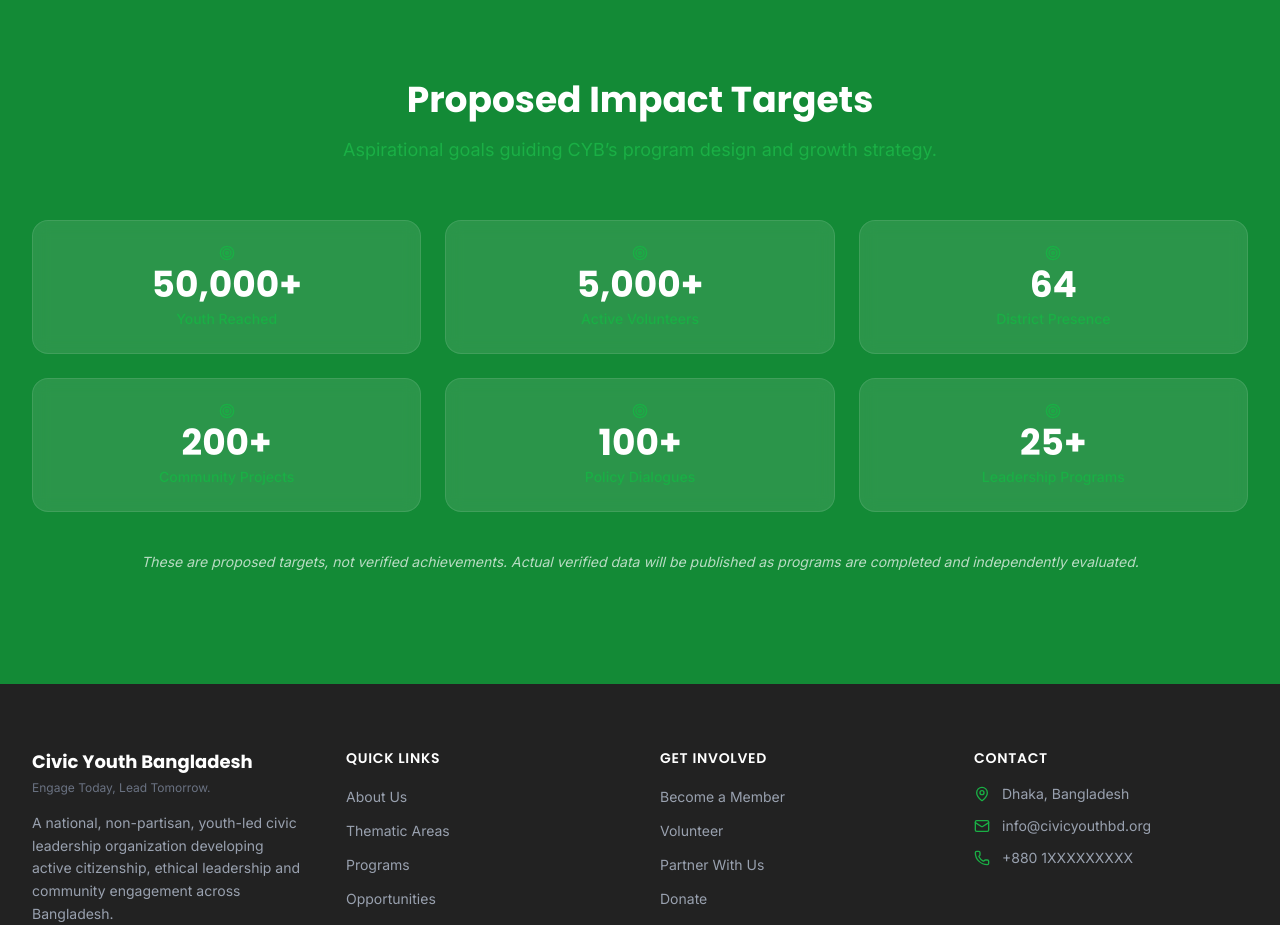
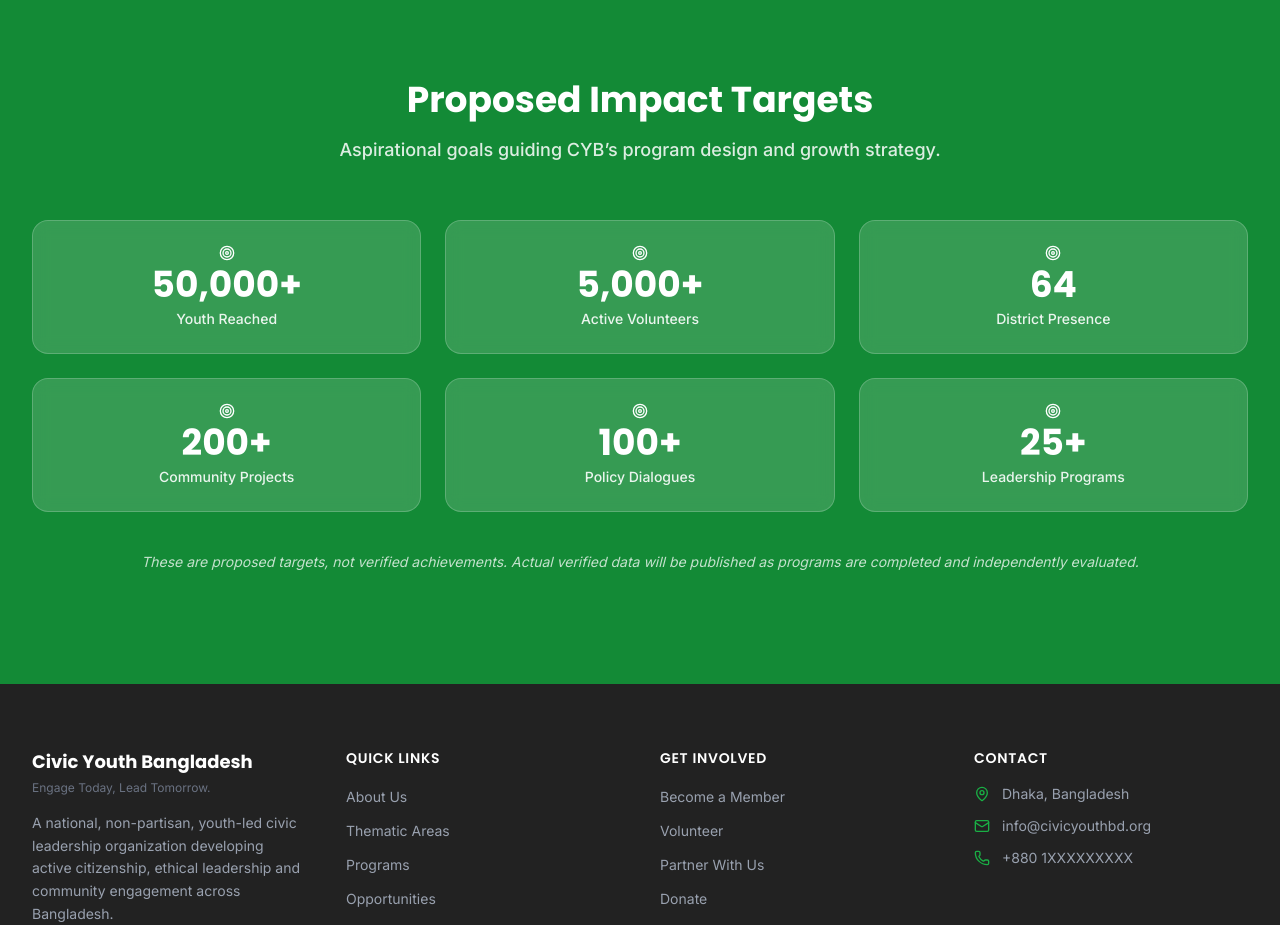
Before and after one commit to lotustanvir/Civic_youth_BD, a Next.js app in the folder civic-youth-bangladesh/: page /impact in a window 1280 px wide. Shown: the part 1340-2265 px from the top of the page. Built offline with nearby package versions, Linux system fonts and the light colour scheme.

Commit message:
Initial commit

```diff
--- a/civic-youth-bangladesh/src/app/impact/page.tsx
+++ b/civic-youth-bangladesh/src/app/impact/page.tsx
@@ -144,7 +144,7 @@ export default function ImpactPage() {
             <h2 className="font-[family-name:var(--font-heading)] text-3xl sm:text-4xl font-bold text-white mb-4">
               {t.impactPage.proposedTargets}
             </h2>
-            <p className="text-lg text-cy-green-light max-w-2xl mx-auto">
+            <p className="text-lg text-white/85 font-medium max-w-2xl mx-auto">
               {t.impactPage.proposedTargetsText}
             </p>
           </div>
@@ -152,10 +152,10 @@ export default function ImpactPage() {
             {impactTargetMetrics.map((metric) => (
               <div
                 key={metric.id}
-                className="bg-white/10 backdrop-blur-sm rounded-2xl p-6 text-center border border-white/10"
+                className="bg-white/15 backdrop-blur-sm rounded-2xl p-6 text-center border border-white/20"
               >
                 <div className="flex items-center justify-center gap-1 mb-1">
-                  <Target className="w-4 h-4 text-cy-green-light" />
+                  <Target className="w-4 h-4 text-white" />
                 </div>
                 <div className="font-[family-name:var(--font-heading)] text-3xl lg:text-4xl font-bold text-white mb-1">
                   {typeof metric.value === "number"
@@ -163,14 +163,14 @@ export default function ImpactPage() {
                     : metric.value}
                   {metric.suffix || ""}
                 </div>
-                <div className="text-sm text-cy-green-light font-medium">
+                <div className="text-sm text-white/90 font-medium">
                   {t.metrics[metricKeyMap[metric.id] as keyof typeof t.metrics] || metric.label}
                 </div>
               </div>
             ))}
           </div>
           <div className="mt-10 text-center">
-            <p className="text-sm text-white/70 italic">
+            <p className="text-sm text-white/75 italic">
               {t.impactPage.disclaimer}
             </p>
           </div>
```
